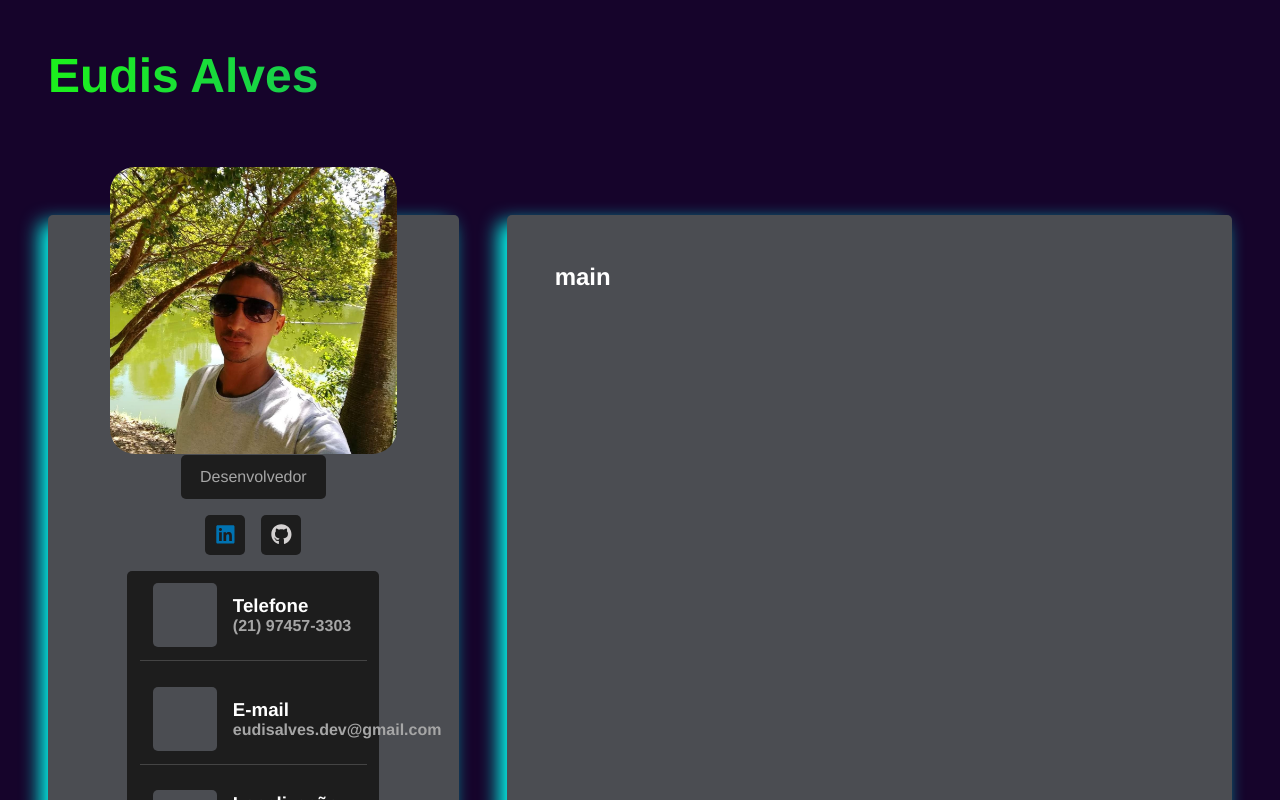
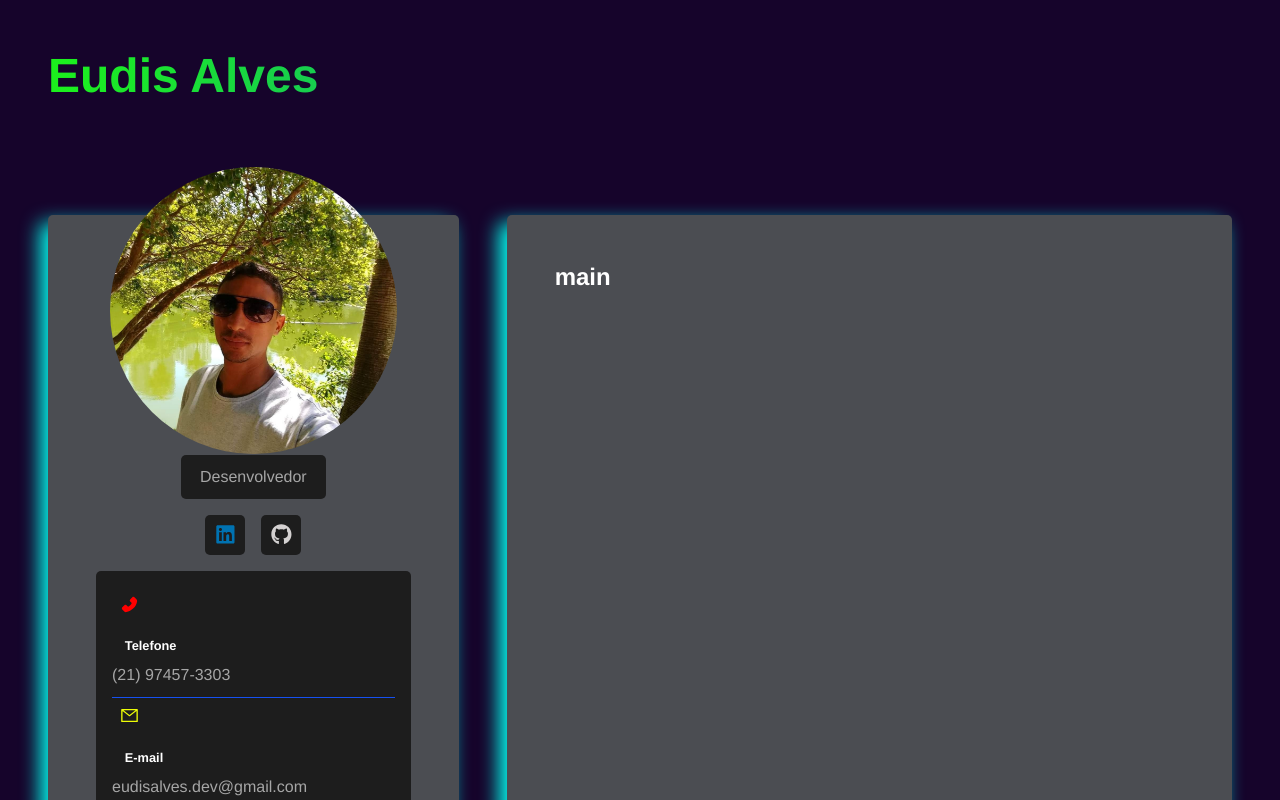
Before and after one commit to EudisAlves/site, a React (Vite) app: page / in a window 1280 px wide. Shown: the top 800 px of the page. Built offline with nearby package versions, Linux system fonts and the light colour scheme.

Commit message:
corrigindo sass

```diff
--- a/src/styles/components/information.sass
+++ b/src/styles/components/information.sass
@@ -1,50 +1,46 @@
 @use '../components/variables'
 @use '../components/mixins'
 
+#infor
+
+    flex-direction: column
+    background-color: variables.$bg-color-secondary
+    padding: 1rem
+    margin-bottom: 2rem
+    text-align: left
+    width: 100%
+    border-radius: variables.$card-border-radius
+
+    .info-card
+
+        gap: 1rem
+        width: 100%
+        border-bottom:  1px solid #1651f1
+
+    h3
+        color: variables.$text-color
+        font-size: .8rem
+        margin: .8rem
+
+    p
+        color: variables.$text-color-secondary
+        margin-top: .8rem
+        margin-bottom: .8rem
 
 
-#infor
-    @include mixins.center
-    flex-direction: column
-    background-color: variables.$bg-color-secondary
-    padding-botton: 1rem
-    margin-bottom: 2rem
-    text-align: left
-    width: 80%
-    border-radius: variables.$card-border-radius
-    color: variables.$text-color
 
 
-    .info-card
-        @include mixins.center
-        justify-content: start
-        gap: 1rem
-        padding: .8rem
-        margin-bottom: .8rem
-        border-bottom: 1px solid #444
-        width: 90%
+    svg
+        width: 25px
+        height: 25px
+        margin: 5px
+        padding: 3px
 
-        .h3
-            color: variables.$bg-color-secondary
-            font-size: .8rem
-            margin-bottom: .5rem
+    #phone
+        color: #ff0000
 
-        p
-            color: variables.$text-color-secondary
-            font-weight: bold
+    #email
+        color: #edfd06
 
-        svg
-            background: variables.$bg-color
-            padding: 2rem
-            width: 2rem
-            height: 2rem
-            border-radius: variables.$card-border-radius
-
-            #phone
-                color: #fa0909
-
-            #email
-                color: #fdf906
-
-            #pin
-                color: #05ff3b
+    #pin
+        color: #04be0e
--- a/src/styles/components/sidebar.sass
+++ b/src/styles/components/sidebar.sass
@@ -16,7 +16,7 @@
 
     img
         max-width: 70%
-        border-radius: 25px
+        border-radius: 250px
         top: -3rem
         position: absolute
 
```
